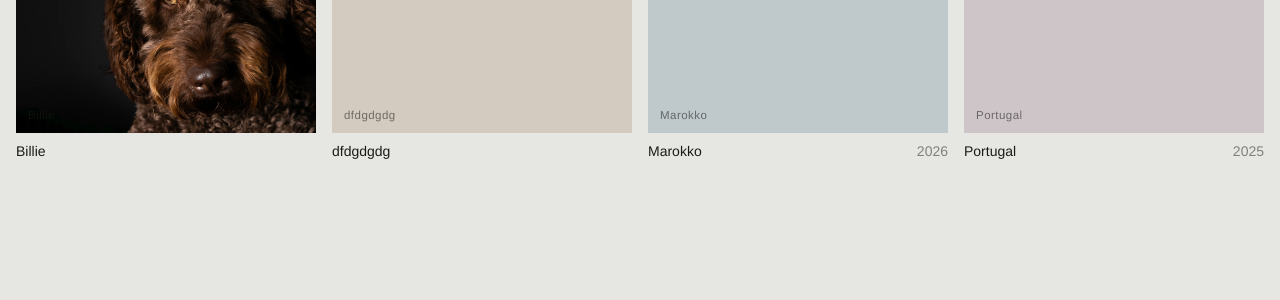
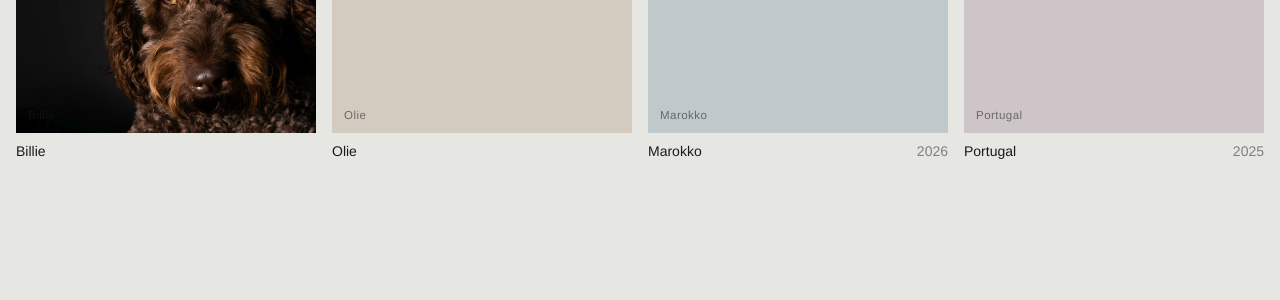
Before and after one commit to groetenuit/broesdoes, a Jekyll site: the page built from portfolio.md, in a window 1280 px wide and 900 px high. Shown: the part 317-617 px from the top of the window. Built offline with Jekyll 4.4.1, drawn with Linux system fonts in a browser that asks for light colours.

Commit message:
Update _werk/dfdgdgdg.md (via Pages CMS)

```diff
--- a/_werk/dfdgdgdg.md
+++ b/_werk/dfdgdgdg.md
@@ -1,5 +1,6 @@
 ---
-title: dfdgdgdg
+title: Olie
+project_type: Campagne
 layout: default
 ---
 dgdgdgdgdgd
```
